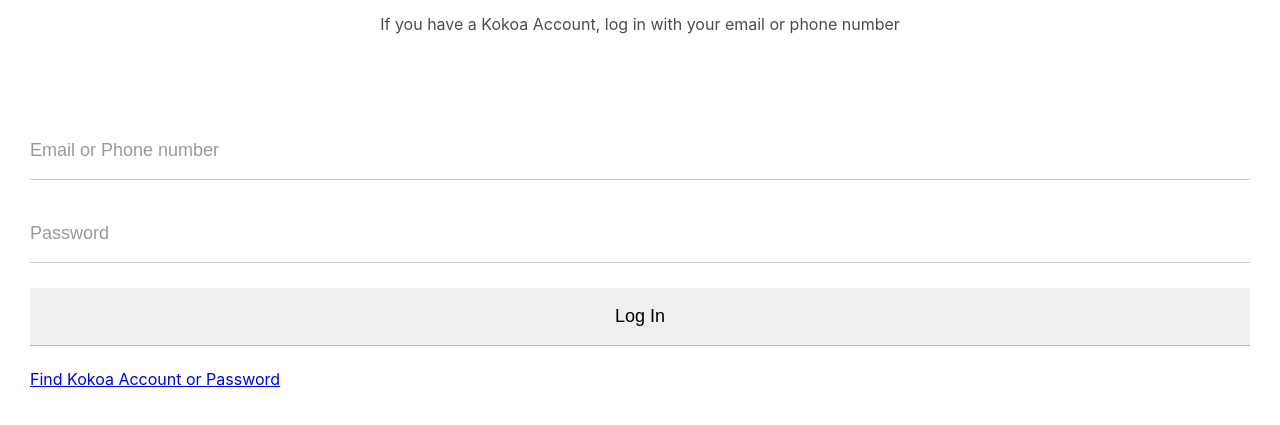
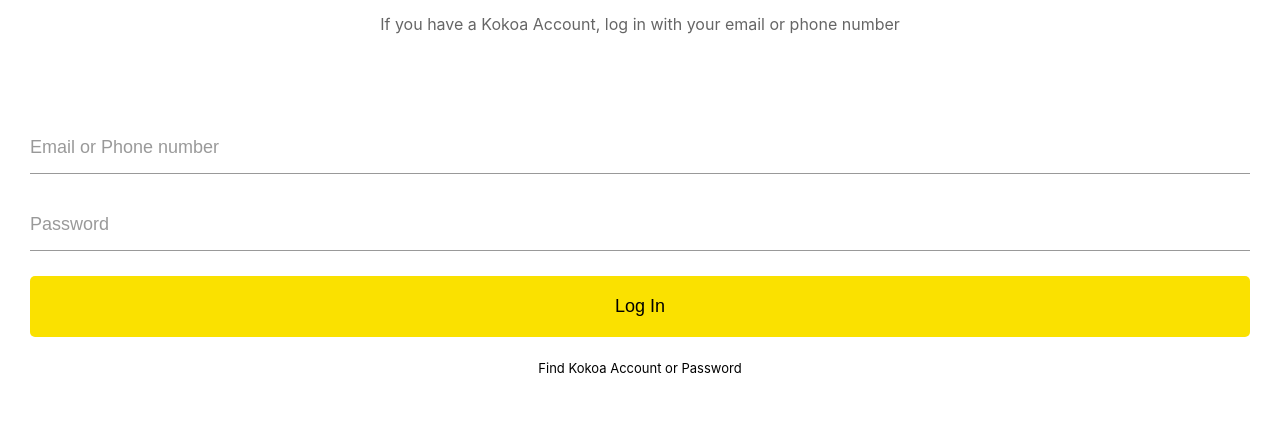
Before and after one commit to zpflzjwmek/kokoa-clone, a plain HTML site: page index.html in a window 1280 px wide. Shown: the part 145-570 px from the top of the page. Drawn offline with Linux system fonts and the light colour scheme.

Commit message:
login form complete

```diff
--- /dev/null
+++ b/css/screens/login.css
@@ -0,0 +1,49 @@
+.welcome-header {
+  margin: 90px 0px;
+  text-align: center;
+  display: flex;
+  flex-direction: column;
+  align-items: center;
+}
+.welcome-header__title {
+  margin-bottom: 20px;
+  font-size: 25px;
+}
+.welcome-header__text {
+  width: 60%;
+  opacity: 0.6;
+}
+#login-form {
+  display: flex;
+  flex-direction: column;
+  margin: 0px 30px;
+}
+#login-form input {
+  border: none;
+  padding: 15px 0px;
+  font-size: 18px;
+  margin-bottom: 25px;
+}
+#login-form input:not([type="submit"]) {
+  border-bottom: 1px solid rgba(0, 0, 0, 0.4);
+  transition: border-color 0.3s ease-in-out;
+}
+
+#login-form input::placeholder {
+  color: rgba(0, 0, 0, 0.4);
+}
+#login-form input:focus {
+  border-color: var(--yellow);
+}
+#login-form input[type="submit"] {
+  background-color: var(--yellow);
+  cursor: pointer;
+  padding: 20px 0px;
+  border-radius: 5px;
+}
+#login-form a {
+  text-align: center;
+  text-decoration: none;
+  color: inherit;
+  font-size: 13px;
+}
--- a/css/styles.css
+++ b/css/styles.css
@@ -1,41 +1,10 @@
 @import "reset.css";
-@import "status-bar.css";
 @import "variables.css";
+/* components*/
+@import "components/status-bar.css";
+/* screens */
+@import "screens/login.css";
 body {
   font-family: -apple-system, BlinkMacSystemFont, "Segoe UI", Roboto, Oxygen,
     Ubuntu, Cantarell, "Open Sans", "Helvetica Neue", sans-serif;
 }
-.welcome-header {
-  margin: 90px 0px;
-  text-align: center;
-  display: flex;
-  flex-direction: column;
-  align-items: center;
-}
-.welcome-header__title {
-  margin-bottom: 20px;
-  font-size: 25px;
-}
-.welcome-header__text {
-  width: 60%;
-  opacity: 0.7;
-}
-#login-form {
-  display: flex;
-  flex-direction: column;
-  margin: 0px 30px;
-}
-#login-form input {
-  border: none;
-  border-bottom: 1px solid rgba(0, 0, 0, 0.2);
-  padding: 18px 0px;
-  font-size: 18px;
-  margin-bottom: 25px;
-  transition: border-color 0.3s ease-in-out;
-}
-#login-form input::placeholder {
-  color: rgba(0, 0, 0, 0.4);
-}
-#login-form input:focus {
-  border-color: var(--yellow);
-}
--- a/index.html
+++ b/index.html
@@ -30,7 +30,7 @@
         If you have a Kokoa Account, log in with your email or phone number
       </p>
     </header>
-    <form id="login-form">
+    <form action="friends.html" method="get" id="login-form">
       <input type="text" placeholder="Email or Phone number" />
       <input type="password" placeholder="Password" />
       <input type="submit" value="Log In" />
```
Also changed, not shown: css/components/status-bar.css (renamed from css/status-bar.css), friends.html (added).
